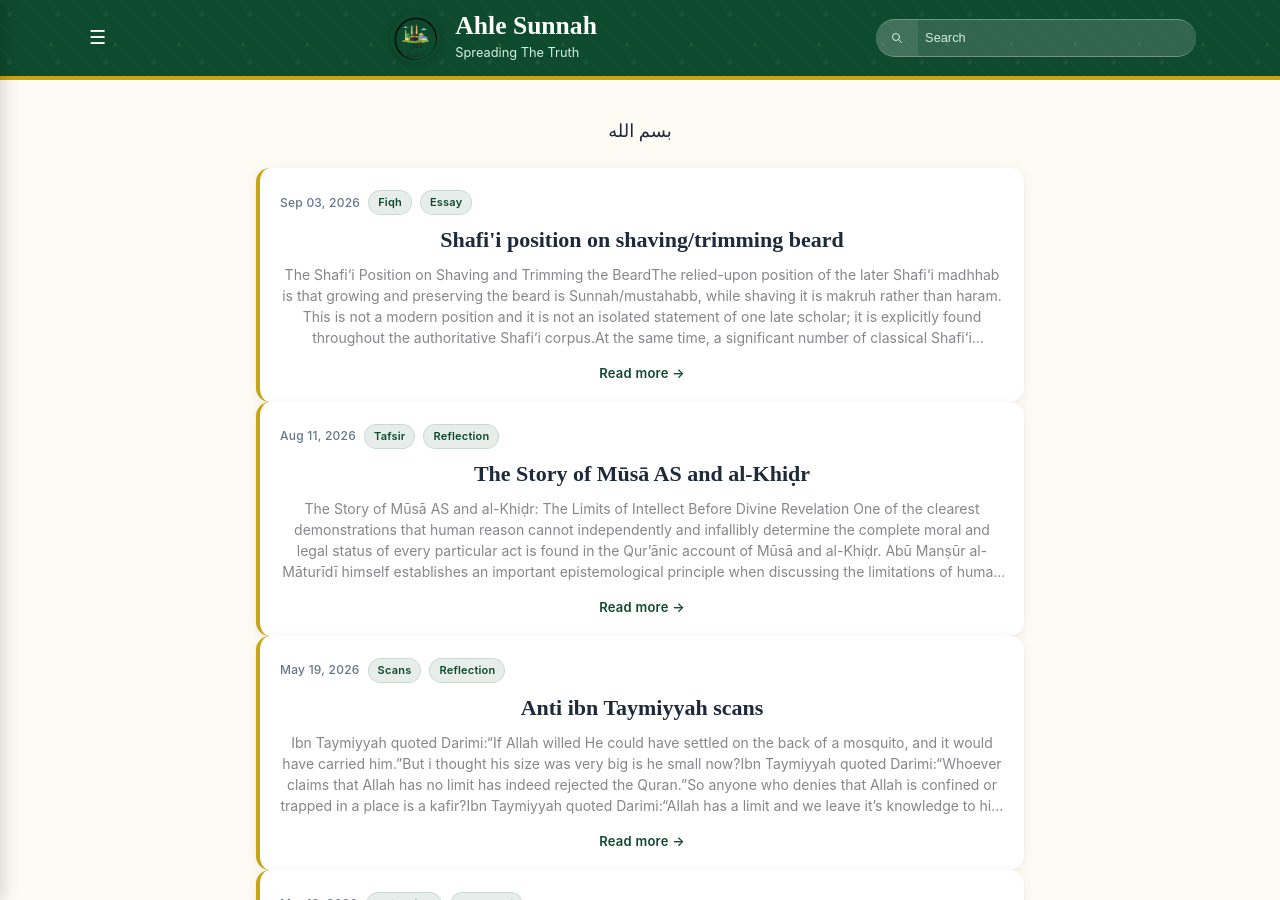
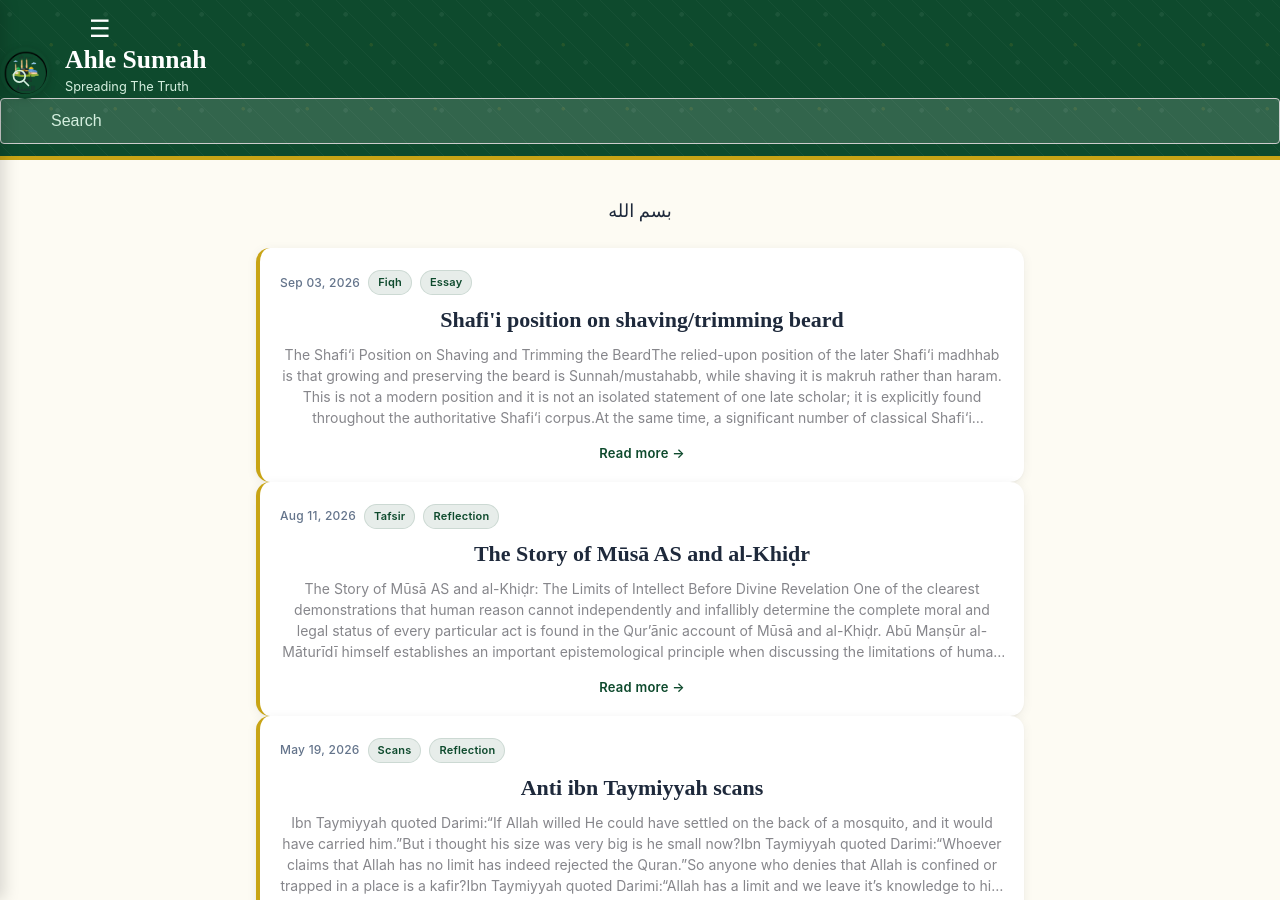
Before and after one commit to Fali17/ahlesunnah, a Jekyll site: the page built from index.html, in a window 1280 px wide and 900 px high. Built offline with Jekyll 4.4.1, drawn with Linux system fonts in a browser that asks for light colours; the list of posts is cut into pages by our own code.

Commit message:
Update default.html

```diff
--- a/_layouts/default.html
+++ b/_layouts/default.html
@@ -86,8 +86,10 @@
   <header class="site-header">
     <div class="header-container">
 
-      <!-- Hamburger -->
-      <button class="menu-toggle-btn" id="openMenuBtn" aria-label="Open navigation menu">☰</button>
+       <!-- Hamburger Menu Button -->
+  <button class="menu-toggle-btn" id="openMenuBtn" aria-label="Open navigation menu" style="background: none; border: none; font-size: 24px; cursor: pointer;">☰</button>
+</div>
+
 
       <!-- Brand -->
       <div class="header-inner">
@@ -100,19 +102,16 @@
         </div>
       </div>
 
-   <!-- Search Area Layout Framework -->
-<div class="search-wrapper">
-  <form id="searchForm" onsubmit="return false;" class="search-form-container">
-
-    <!-- Action Button Box Wrapper -->
-    <button type="submit" class="search-icon-box" aria-label="Execute Search">
-      <svg class="search-icon" xmlns="http://w3.org" fill="none" viewBox="0 0 24 24" stroke="currentColor" stroke-width="2">
-        <path stroke-linecap="round" stroke-linejoin="round" d="M21 21l-6-6m2-5a7 7 0 11-14 0 7 7 0 0114 0z" />
+   <button type="submit" class="search-icon-box" aria-label="Execute Search" style="background: none; border: none; cursor: pointer;">
+      <svg class="search-icon" xmlns="http://w3.org" fill="none" viewBox="0 0 24 24" stroke="currentColor" stroke-width="2" style="width: 20px; height: 20px;">
+        <path stroke-linecap="round" stroke-linejoin="round" d="M21 21l-6-6m2-5a7 7 0 11-14 0 7 7 0 0114 0z"></path>
       </svg>
     </button>
+    <!-- Form wraps both the input and the button for proper submission and alignment -->
+  <form id="searchForm" onsubmit="return false;" class="search-form-container" style="display: flex; align-items: center; flex-grow: 1; border: 1px solid #ccc; border-radius: 4px; padding: 4px 8px;">
 
-    <!-- Clear, standard text field input entry line -->
-    <input type="text" id="searchInput" class="search-input" placeholder="  Search" style="width: 85vw; max-width: 500px;"autocomplete="off">
+    <input type="text" id="searchInput" class="search-input" placeholder="Search" autocomplete="off" style="flex-grow: 1; border: none; outline: none; font-size: 16px; padding: 8px;">
+
 
   </form>
 
```
